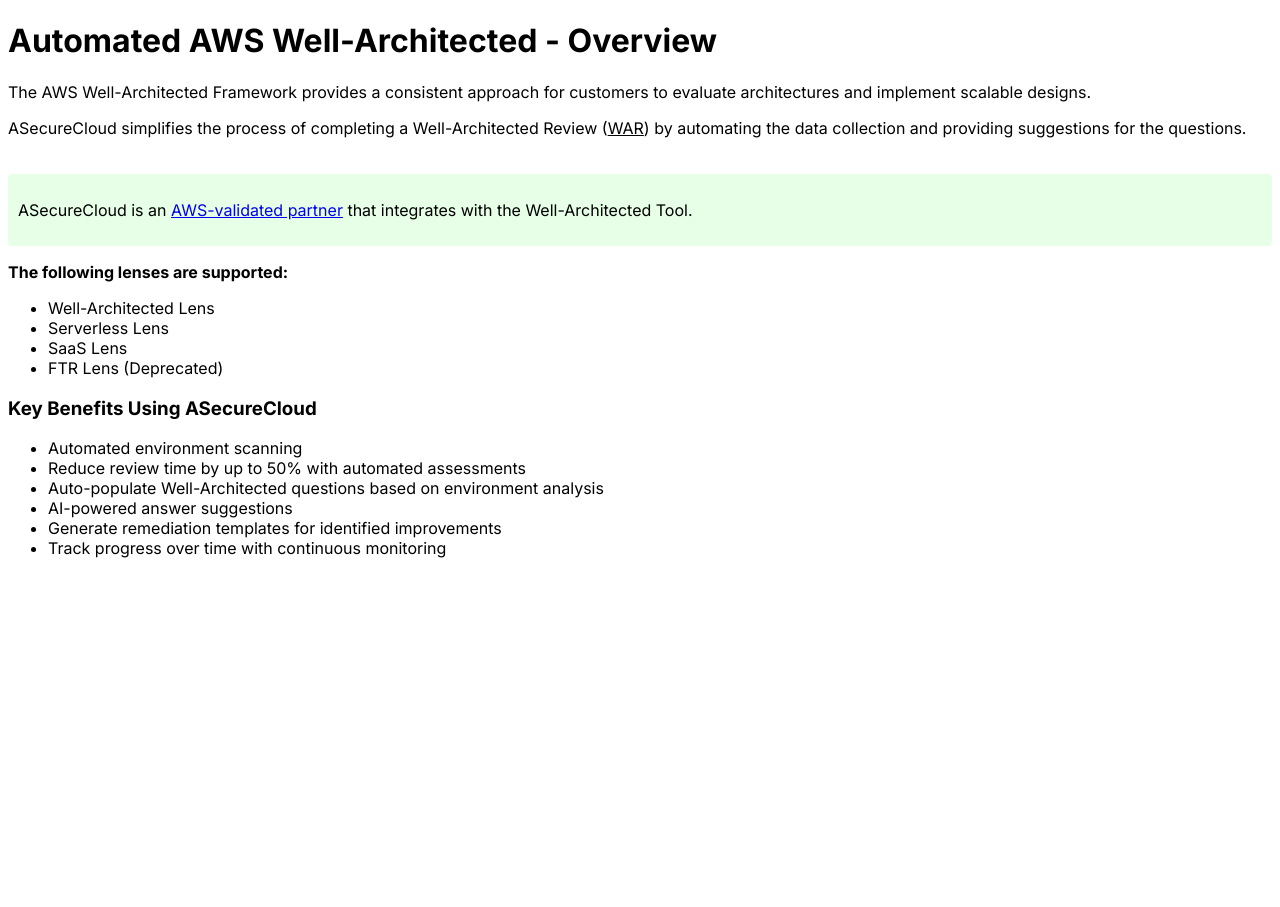
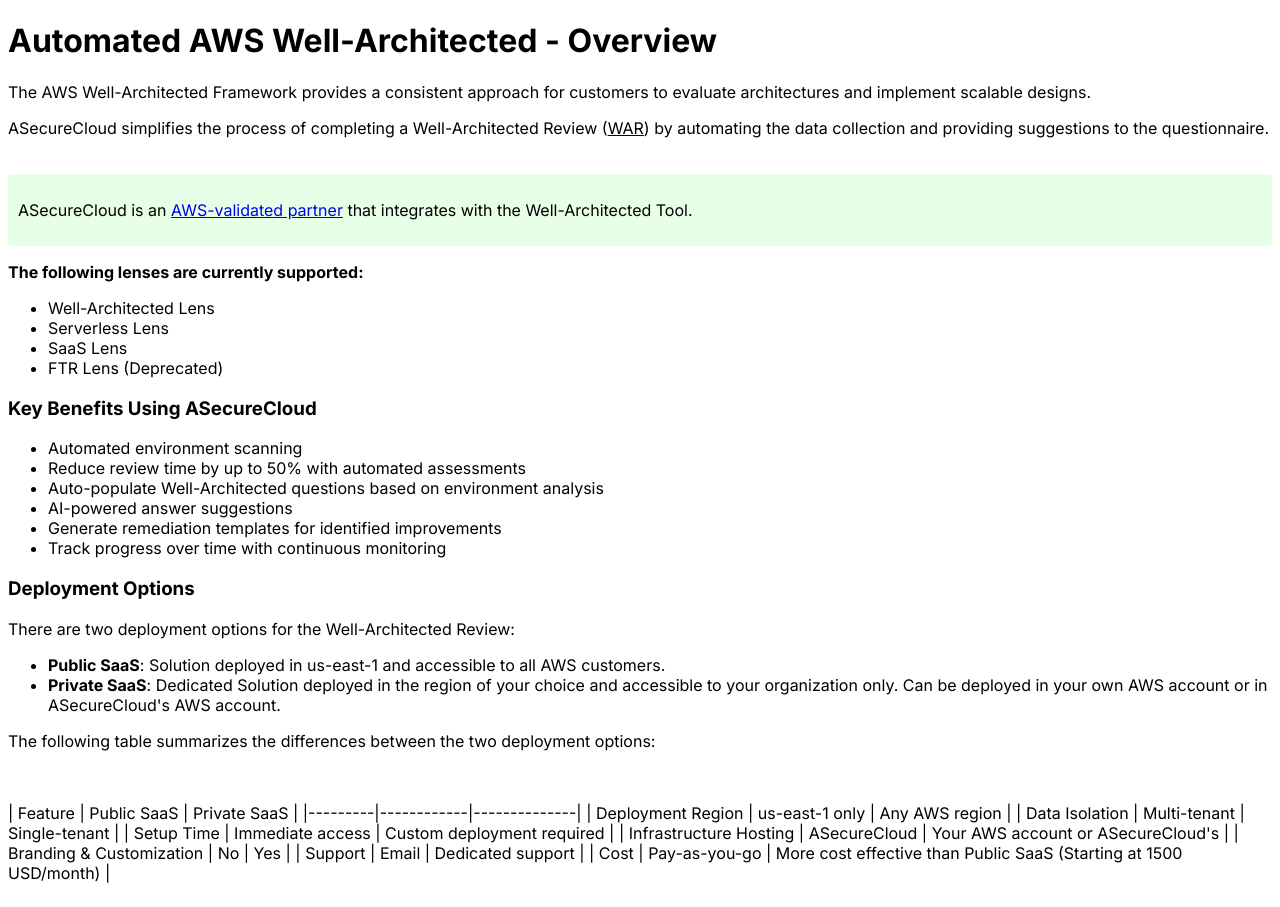
Before and after one commit to asecurecloud/documentation, a Next.js app: page /wellArchitected in a window 1280 px wide. Before the commit the page ends 800 px from the top, so only its background shows below. Built offline with nearby package versions, Linux system fonts and the light colour scheme.

Commit message:
updated well-arch

```diff
--- a/pages/privatePortal/onboarding.mdx
+++ b/pages/privatePortal/onboarding.mdx
@@ -21,7 +21,7 @@
 
 ## 2- Agreement Signatures
 
-Review of Private Portal agreement terms incuding:
+Review of Private Portal agreement terms including:
 
 * Product details
 * Pricing structure
@@ -90,7 +90,7 @@
 * Branding consistency check
 * API testing
 
-At this point, the validation checklist is complete and all requirements are met.
+At this point, the technical validation is complete and the Private Portal is ready for production.
 
 
 ## Support and Communication
--- a/pages/wellArchitected/index.mdx
+++ b/pages/wellArchitected/index.mdx
@@ -3,7 +3,7 @@
 
 The AWS Well-Architected Framework provides a consistent approach for customers to evaluate architectures and implement scalable designs.
 
-ASecureCloud simplifies the process of completing a Well-Architected Review (<span style={{ textDecoration: 'underline' }}>WAR</span>) by automating the data collection and providing suggestions for the questions.
+ASecureCloud simplifies the process of completing a Well-Architected Review (<span style={{ textDecoration: 'underline' }}>WAR</span>) by automating the data collection and providing suggestions to the questionnaire.
 
 <br/>
 
@@ -11,7 +11,7 @@
 ASecureCloud is an [AWS-validated partner](https://aws.amazon.com/well-architected-tool/partners/) that integrates with the Well-Architected Tool.
 </div>
 
-**The following lenses are supported:**
+**The following lenses are currently supported:**
 
 - Well-Architected Lens
 - Serverless Lens
@@ -26,3 +26,30 @@
 - AI-powered answer suggestions
 - Generate remediation templates for identified improvements
 - Track progress over time with continuous monitoring
+
+
+
+### Deployment Options
+
+There are two deployment options for the Well-Architected Review:
+
+- **Public SaaS**: Solution deployed in us-east-1 and accessible to all AWS customers.
+- **Private SaaS**: Dedicated Solution deployed in the region of your choice and accessible to your organization only. Can be deployed in your own AWS account or in ASecureCloud's AWS account.
+
+The following table summarizes the differences between the two deployment options:
+
+<br/>
+
+<div style={{ display: 'flex', justifyContent: 'center' }}>
+
+| Feature | Public SaaS | Private SaaS |
+|---------|------------|--------------|
+| Deployment Region | us-east-1 only | Any AWS region |
+| Data Isolation | Multi-tenant | Single-tenant |
+| Setup Time | Immediate access | Custom deployment required |
+| Infrastructure Hosting | ASecureCloud | Your AWS account or ASecureCloud's |
+| Branding & Customization | No | Yes |
+| Support | Email | Dedicated support |
+| Cost | Pay-as-you-go | More cost effective than Public SaaS (Starting at 1500 USD/month) |
+
+</div>
```
Also changed, not shown: pages/privatePortal/checklist.mdx (+4 -5 lines).
